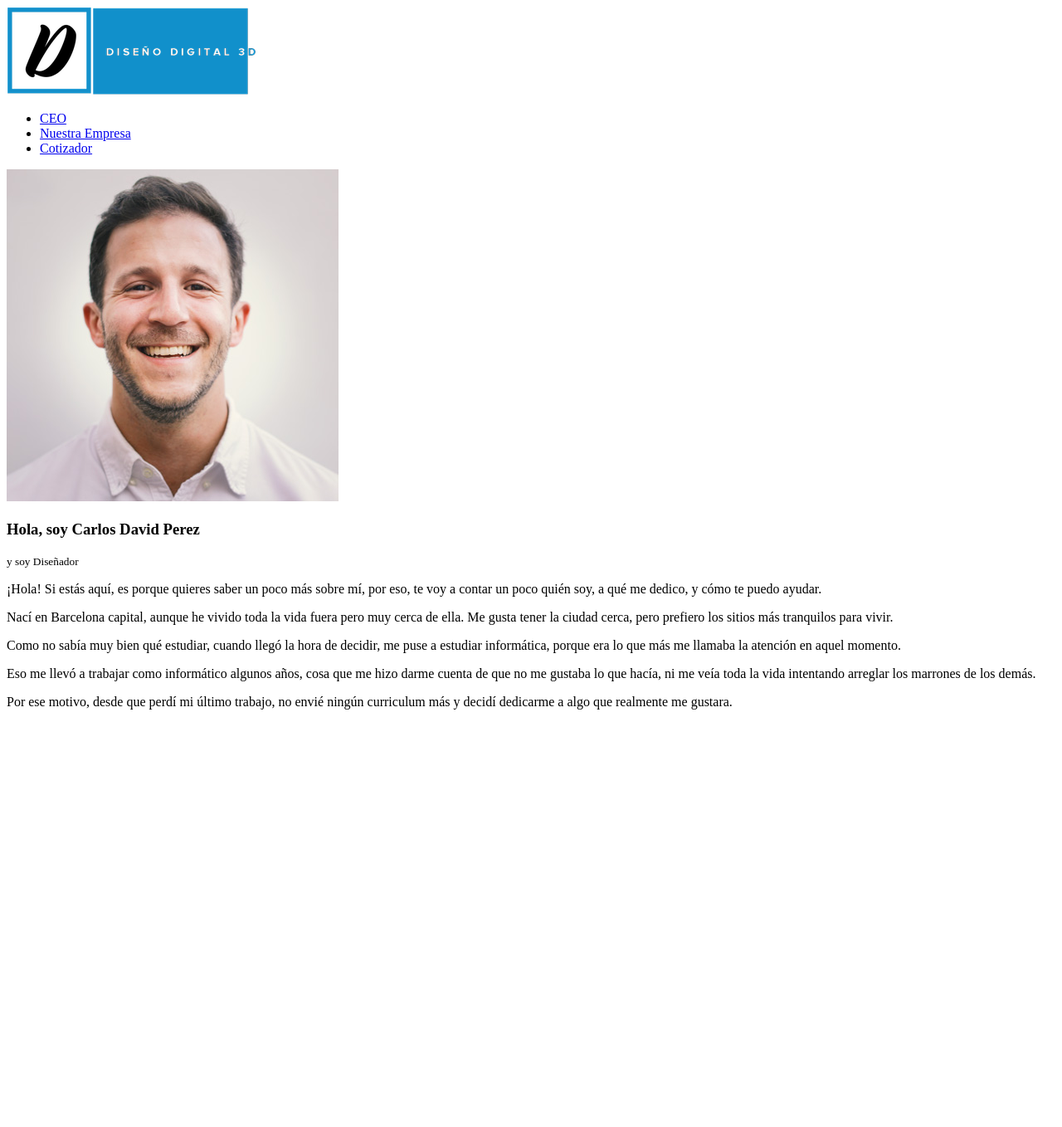
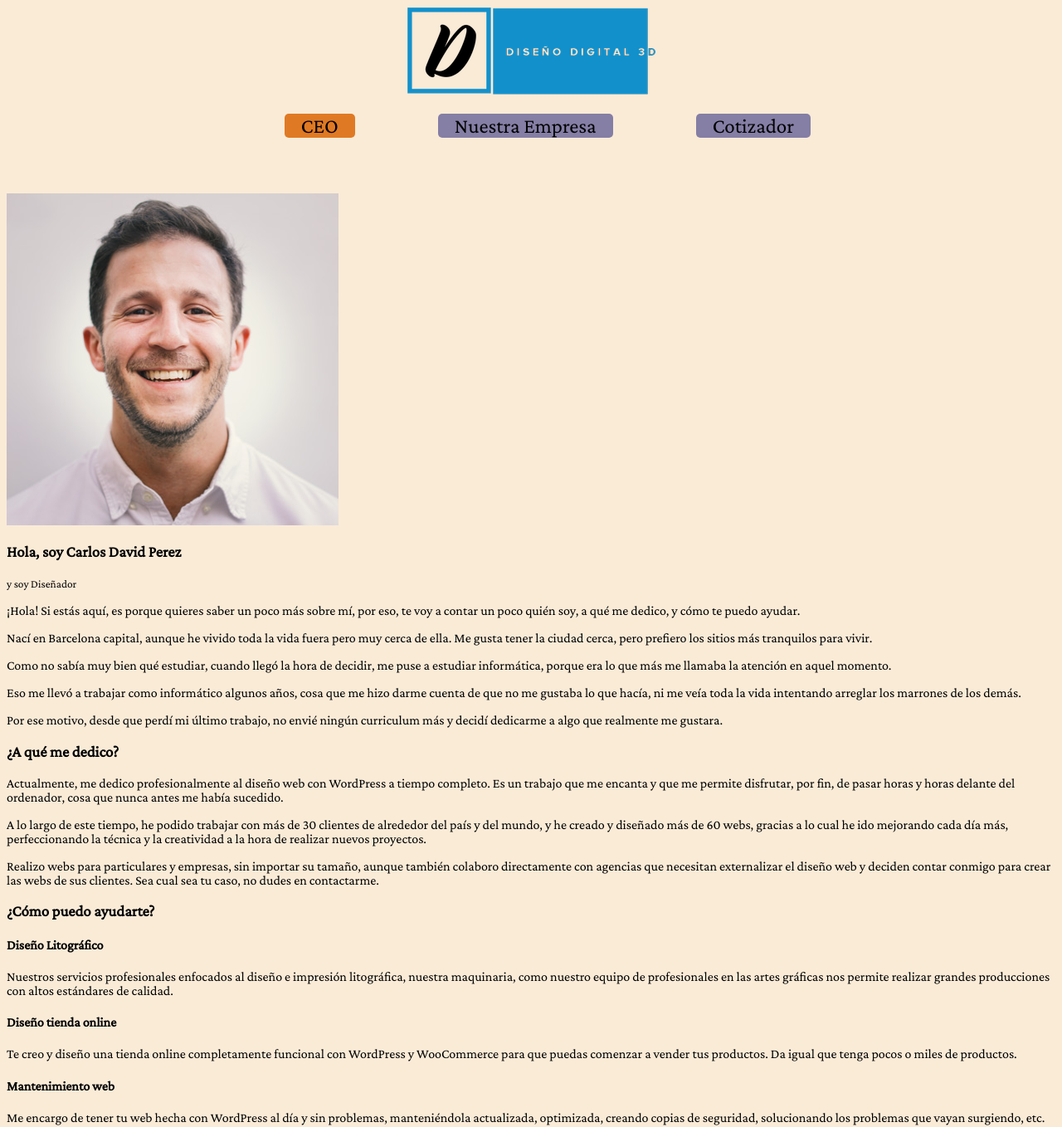
Before and after one commit to gitanndie/C4-DD3D, a plain HTML site: page index.html in a window 1280 px wide. Shown: the top 1358 px of the page at 83% size. Before the commit the page ends 871 px from the top, so only its background shows below. Drawn offline with nearby package versions, Linux system fonts and the light colour scheme.

Commit message:
Organizando Css

```diff
--- a/index.html
+++ b/index.html
@@ -3,7 +3,11 @@
 <head>
     <meta charset="UTF-8">
     <meta name="viewport" content="width=device-width, initial-scale=1.0">
-
+    <meta name="title" content="Diseño Digital 3D"/>
+    <meta name="description" content="Somos uno empresa Colombiana de Innovación y Diseño Digital ubicada en Medellín, Antioquía.
+    Con más de 10 años acumulados de experiencia en el desarrollo de diseños digitales y otras herramientas de Tecnología, Entornos Web y Desarrollo Móvil."/>
+    <link rel="stylesheet" href="https://fonts.googleapis.com/css2?family=Crimson+Pro">
+    <link rel="stylesheet" href="styles.css">
     <title>¿Quien soy?</title>
 </head>
 <body>
@@ -12,7 +16,7 @@
     </header>
     <nav>
         <ul>
-            <li><a href="#">CEO</a></li>
+            <li><a class="active" href="#">CEO</a></li>
             <li><a href="#">Nuestra Empresa</a></li>
             <li><a href="#">Cotizador</a></li>
         </ul>
@@ -32,10 +36,49 @@
                 <p>Por ese motivo, desde que perdí mi último trabajo, no envié ningún curriculum más y decidí dedicarme a algo que realmente me gustara.</p>
             </article>
         </section>
-        <section></section>
-        <section></section>
-        <section></section>
+        <section>
+            <h3>¿A qué me dedico?</h3>
+            <p>Actualmente, me dedico profesionalmente al diseño web con WordPress a tiempo completo. Es un trabajo que me encanta y que me permite disfrutar, por fin, de pasar horas y horas delante del ordenador, cosa que nunca antes me había sucedido.</p>
+            <p>A lo largo de este tiempo, he podido trabajar con más de 30 clientes de alrededor del país y del mundo, y he creado y diseñado más de 60 webs, gracias a lo cual he ido mejorando cada día más, perfeccionando la técnica y la creatividad a la hora de realizar nuevos proyectos.</p>
+            <p>Realizo webs para particulares y empresas, sin importar su tamaño, aunque también colaboro directamente con agencias que necesitan externalizar el diseño web y deciden contar conmigo para crear las webs de sus clientes. Sea cual sea tu caso, no dudes en contactarme.</p>
+        </section>
+        <section>
+            <h3>¿Cómo puedo ayudarte?</h3>
+            <article>
+                <h4>Diseño Litográfico</h4>
+                <p>Nuestros servicios profesionales enfocados al diseño e impresión litográfica, nuestra maquinaria, como nuestro equipo de profesionales en las artes gráficas nos permite realizar grandes producciones con altos estándares de calidad.</p>
+            </article>
+            <article>
+                <h4>Diseño tienda online</h4>
+                <p>Te creo y diseño una tienda online completamente funcional con WordPress y WooCommerce para que puedas comenzar a vender tus productos. Da igual que tenga pocos o miles de productos.</p>
+            </article>
+            <article>
+                <h4>Mantenimiento web</h4>
+                <p>Me encargo de tener tu web hecha con WordPress al día y sin problemas, manteniéndola actualizada, optimizada, creando copias de seguridad, solucionando los problemas que vayan surgiendo, etc.</p>
+            </article>
+        </section>
+        <section>
+            <h3>Herramientas de mi dominio</h3>
+            <table border="1">
+                <thead>
+                    <tr>
+                        <th>Photoshop</th>
+                        <th>Illustrator</th>
+                        <th>CorelDraw</th>
+                    </tr>
+                </thead>
+                <tbody>
+                    <tr>
+                        <td><img src="imagenes/Adobe_Photoshop_CS5_icon.png" alt=""/></td>
+                        <td><img src="imagenes/200px-Illustrator_CC_icon.png" alt=""/></td>
+                        <td><img src="imagenes/corel.png" alt=""/></td>
+                    </tr>
+                </tbody>
+            </table>
+        </section>
     </main>
-    <footer></footer>
+    <footer>
+        <p>Copyright© 2020 1 Medellin - Antioquio, Colombia | Nuesto empreso | Contacto</p>
+    </footer>
 </body>
 </html>
--- /dev/null
+++ b/styles.css
@@ -0,0 +1,52 @@
+body {
+    background-color: antiquewhite;
+    font-family: 'Crimson Pro', serif;
+    display: grid;
+    grid-template-areas: "header"
+                        "nav"
+                        "main"
+                        "footer";
+    grid-template-columns: 1fr;
+    grid-template-rows: auto 5% 1fr 5%;
+    gap: 8px;
+}
+
+header {
+    display: flex;
+    flex-wrap: wrap;
+    justify-content: center;
+    grid-area: header;
+}
+
+nav {
+    grid-area: nav;
+}
+
+nav ul {
+    display: flex;
+    flex-wrap: wrap;
+    list-style: none;
+    justify-content: center;
+}
+
+nav ul li a {
+    text-decoration: none;
+    margin: 2em;
+    background-color: #857ea5;
+    color:black;
+    padding: 1px 20px 1px 20px;
+    border-radius: 5px;
+    font-size: 25px;
+
+}
+
+.active {
+    background-color: #e07923;
+}
+main {
+    grid-area: main;
+}
+
+footer {
+    grid-area: footer;
+}
```
Also changed, not shown: 1 other file.
